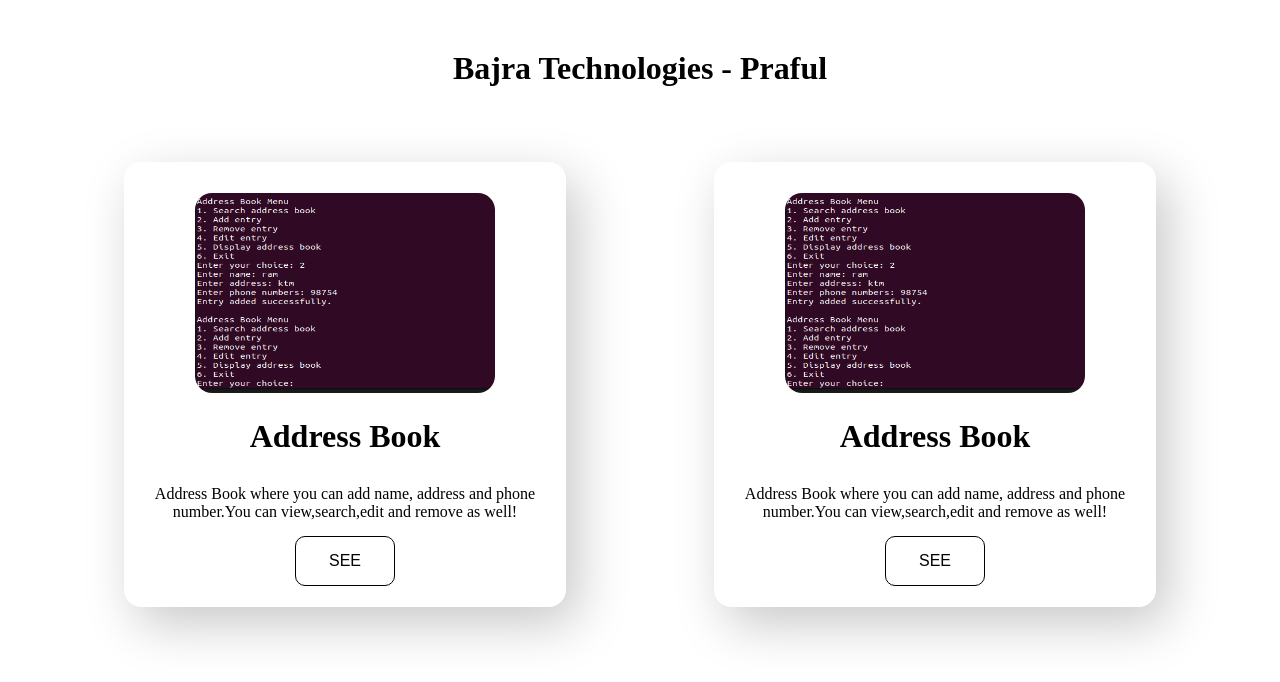
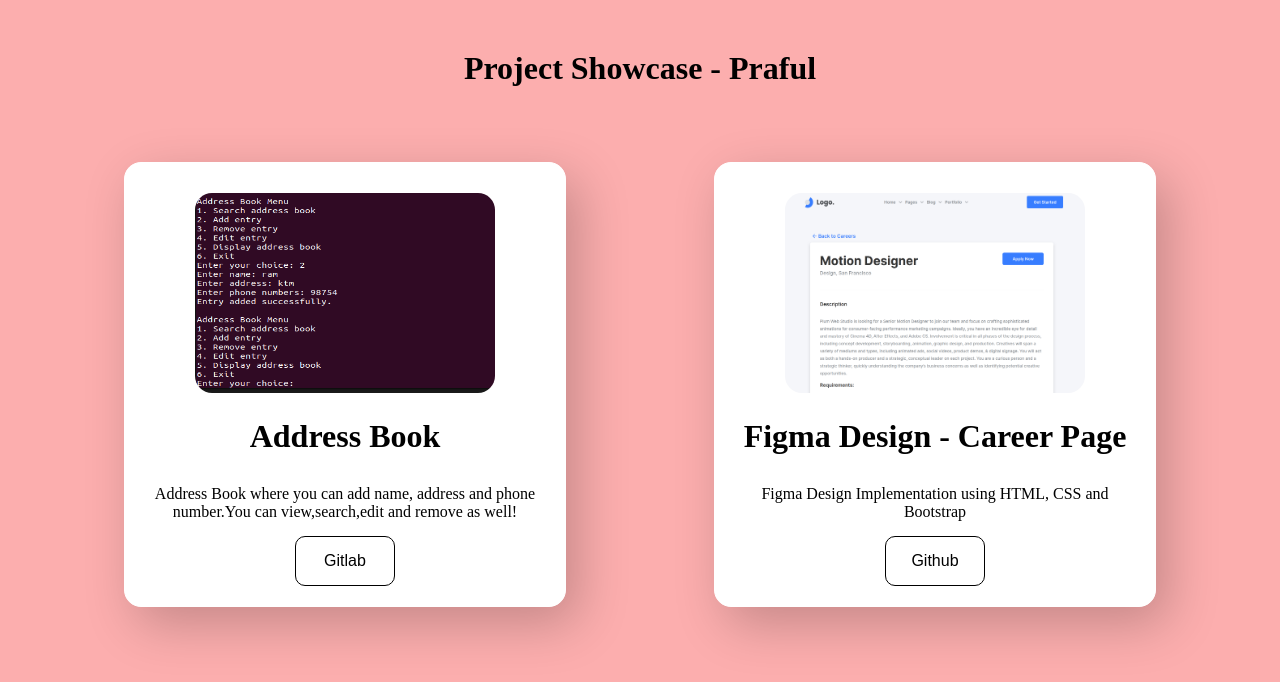
Before and after one commit to praful45/praful45.github.io, a plain HTML site: page index.html in a window 1280 px wide. Drawn offline with Linux system fonts and the light colour scheme.

Commit message:
figma design implementation project added

```diff
--- a/index.css
+++ b/index.css
@@ -5,6 +5,7 @@
 
 body{
     padding: 50px;
+    background-color:#FCAEAE;
 }
 .box{
     border: 1px solid white;
--- a/index.html
+++ b/index.html
@@ -8,24 +8,24 @@
 </head>
 <body>
     <header>
-        <h1>Bajra Technologies - Praful</h1>
+        <h1>Project Showcase - Praful</h1>
     </header>
-    <div class="main-box">
+    <div class="main-box" onclick="window.open('https://git.bajratechnologies.com/praful45/addressbook','_blank')">
         <div class="box">
             <img src="./img/addressbook.png" alt="addressbook image">
             <h1 class="gap">Address Book</h1>
             <p class="gap">
                 Address Book where you can add name, address and phone number.You can view,search,edit and remove as well!
             </p>
-            <button class="btn" onclick="window.open('https://git.bajratechnologies.com/praful45/addressbook','_blank')">SEE</button>
+            <button class="btn" onclick="window.open('https://git.bajratechnologies.com/praful45/addressbook','_blank')">Gitlab</button>
         </div>
-        <div class="box">
-            <img src="./img/addressbook.png" alt="addressbook image">
-            <h1 class="gap">Address Book</h1>
+        <div class="box" onclick="window.open('https://praful45-git.github.io/figma-design/','_blank')">
+            <img src="./img/career.png" alt="career page image">
+            <h1 class="gap">Figma Design - Career Page</h1>
             <p class="gap">
-                Address Book where you can add name, address and phone number.You can view,search,edit and remove as well!
+                Figma Design Implementation using HTML, CSS and Bootstrap
             </p>
-            <button class="btn" onclick="window.open('https://git.bajratechnologies.com/praful45/addressbook','_blank')">SEE</button>
+            <button class="btn" onclick="window.open('https://github.com/praful45-git/figma-design','_blank')">Github</button>
         </div>
     </div>
 </body>
```
Also changed, not shown: img/career.png (added).
